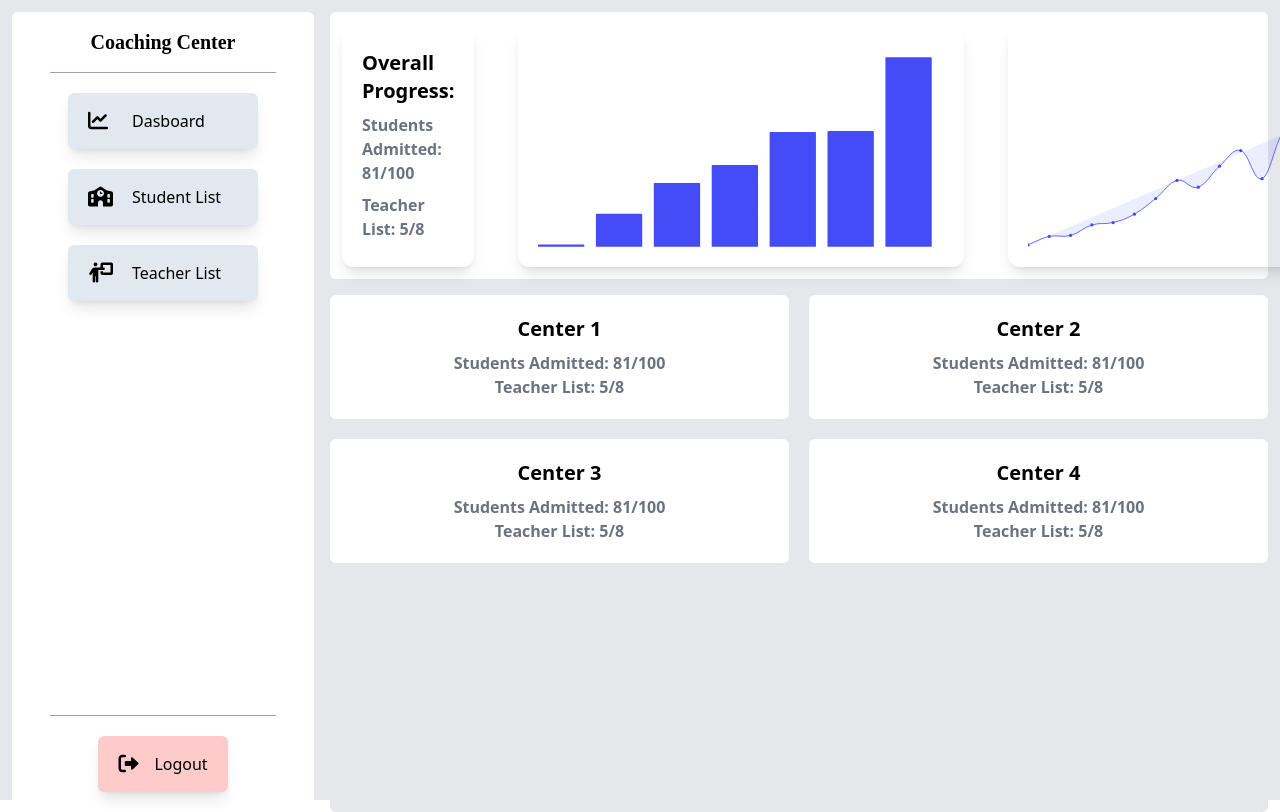
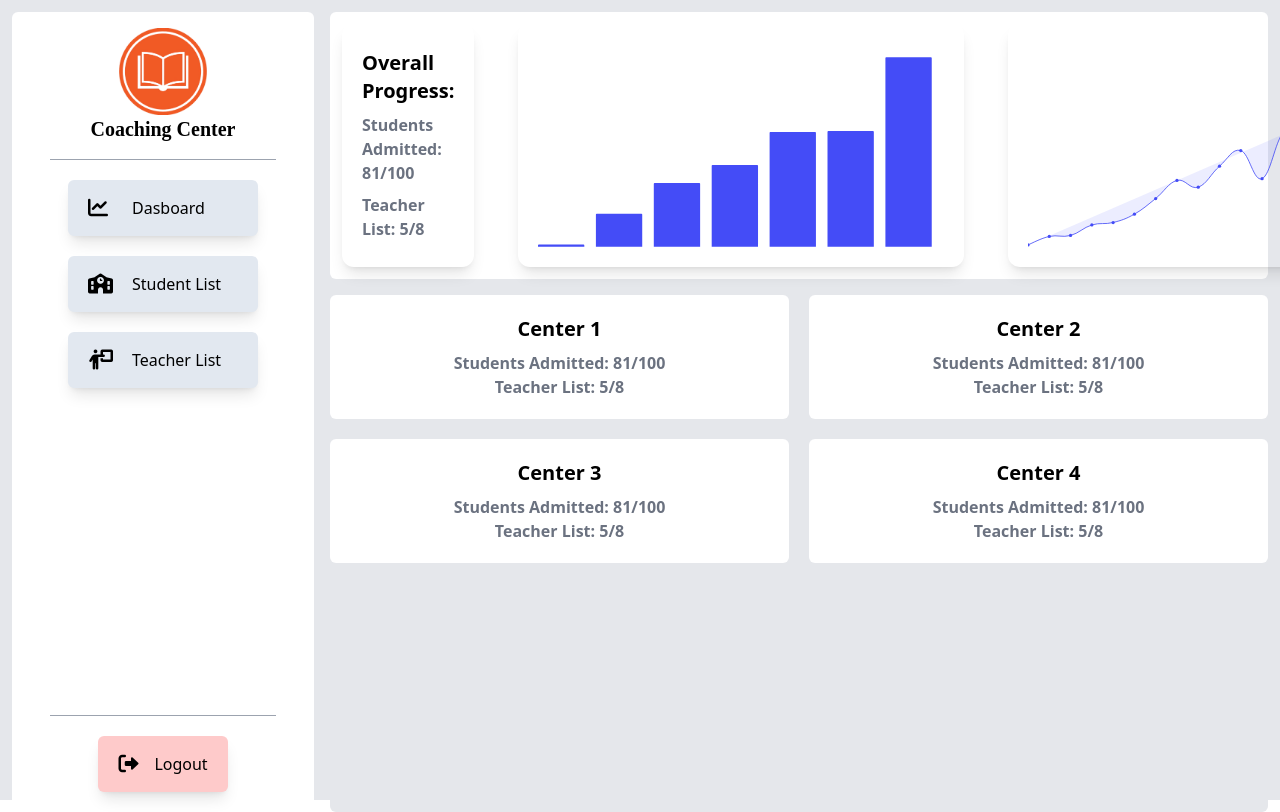
Before and after one commit to nafiul01/coaching-center, a website: page dashboard.html in a window 1280 px wide. Shown: the top 812 px of the page. Drawn offline with nearby package versions, Linux system fonts and the light colour scheme; files that its build step writes are made by us from their sources; the site is published under a folder, as on GitHub Pages, so addresses that start at the root find nothing.

Commit message:
Image fix

```diff
--- a/dashboard.html
+++ b/dashboard.html
@@ -15,7 +15,7 @@
         <div class="bg-white col-span-3 h-screen rounded-md flex flex-col justify-between">
             <div>
                 <div class="flex flex-col justify-center mt-4 items-center">
-                    <img class="w-[100px]" src="/img/Logo.png" alt="">
+                    <img class="w-[100px]" src="img/Logo.png" alt="">
                     <h1 class="font-mulish font-bold text-xl">Coaching Center</h1>
                     <div class="h-[1px] w-3/4 bg-gray-400 mt-4"></div>
                 </div>
```
